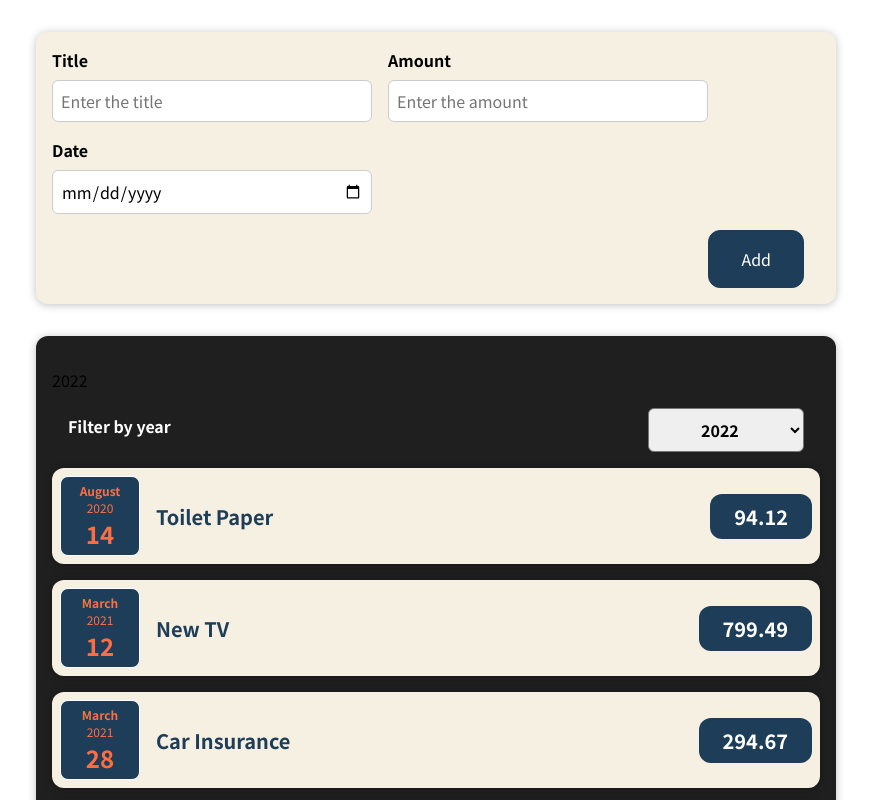
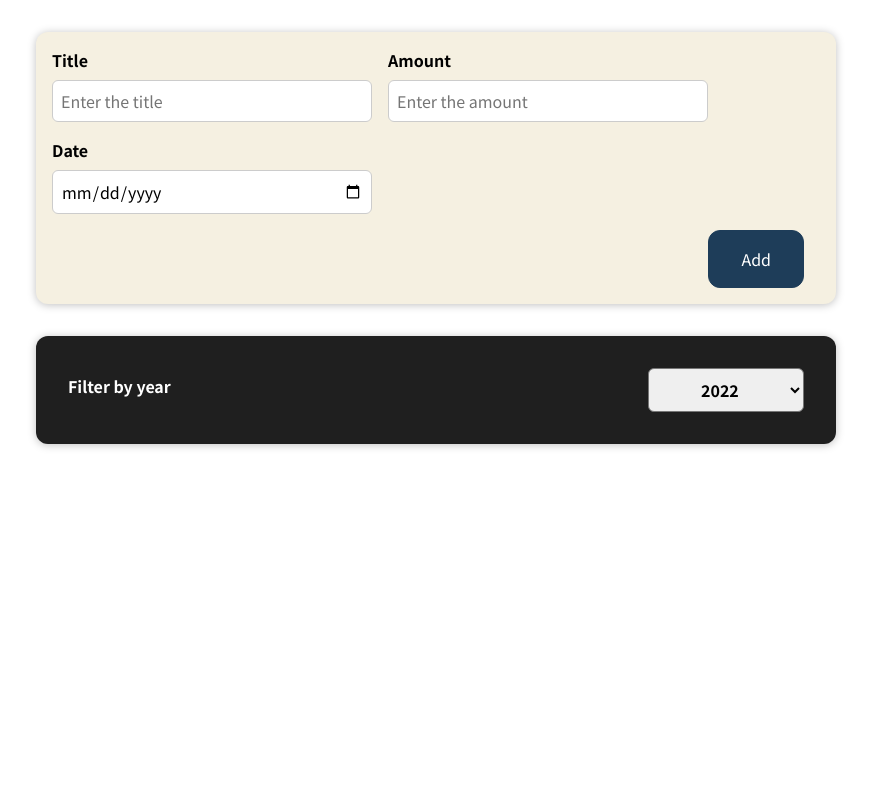
Before and after one commit to hotriluc/react-income-expense-app, a React (Create React App) app: page / in a window 1280 px wide. Shown: the top 800 px of the page, without its empty margins (204-1075 px from the left). Built offline with nearby package versions, Linux system fonts and the light colour scheme.

Commit message:
filtered items

```diff
--- a/src/components/Expenses/Expenses.js
+++ b/src/components/Expenses/Expenses.js
@@ -12,12 +12,14 @@ function Expenses(props) {
         setFilteredYear(selectedYear)
     }
 
+    const filteredExpenses = props.items.filter( (expense) => expense.date.getFullYear() === parseInt(filteredYear))
+
     return (
         <Card className='expenses'>
-            <p>{filteredYear}</p>
             <ExpensesFilter selected={filteredYear} onYearFilterChange={yearFilterChangeHandler} />
-            {props.items.map( expense =>
+            {filteredExpenses.map( (expense) =>
                 <ExpenseItem
+                    key={expense.id}
                     title={expense.title}
                     amount={expense.amount}
                     date={expense.date}
```
